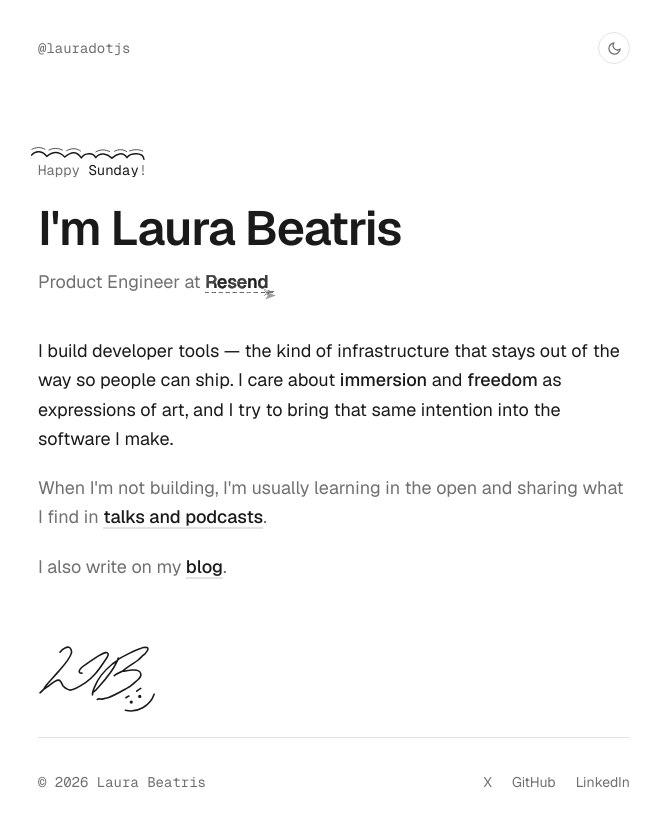
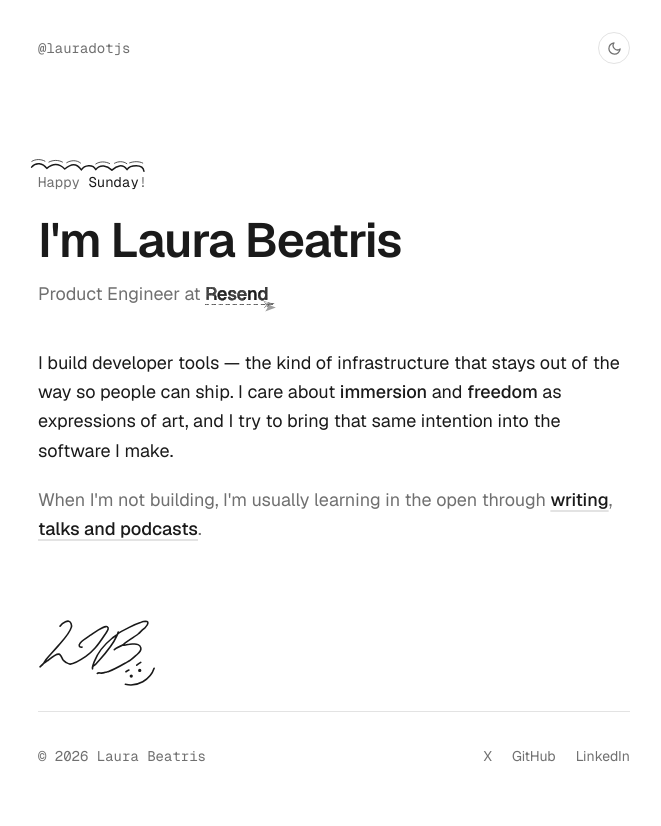
Before and after one commit to LauraBeatris/laurabeatris.com, a Next.js app: page / in a window 1280 px wide. Shown: the whole page, without its empty margins (306-967 px from the left). After the commit the page ends 800 px from the top, so only its background shows below. Built offline with nearby package versions, Linux system fonts and the light colour scheme.

Commit message:
feat(home): fold writing into the talks sentence

```diff
--- a/app/page.tsx
+++ b/app/page.tsx
@@ -3,11 +3,8 @@ import { Greeting } from "@/components/greeting";
 import { ResendLink } from "@/components/resend-link";
 import { SiteFooter } from "@/components/site-footer";
 import { ThemeToggle } from "@/components/theme-toggle";
-import { getPosts } from "@/lib/blog";
 
-export default async function Home() {
-  const posts = await getPosts();
-
+export default function Home() {
   return (
     <div className="mx-auto flex min-h-dvh max-w-[640px] flex-col overflow-x-clip px-6">
       <header className="flex items-center justify-between py-8">
@@ -38,7 +35,14 @@ export default async function Home() {
           </p>
           <p className="text-muted">
             When I&apos;m not building, I&apos;m usually learning in the open
-            and sharing what I find in{" "}
+            through{" "}
+            <Link
+              href="/blog"
+              className="font-medium text-foreground underline decoration-border decoration-2 underline-offset-4 transition-colors hover:decoration-accent"
+            >
+              writing
+            </Link>
+            ,{" "}
             <Link
               href="/talks"
               className="font-medium text-foreground underline decoration-border decoration-2 underline-offset-4 transition-colors hover:decoration-accent"
@@ -47,18 +51,6 @@ export default async function Home() {
             </Link>
             .
           </p>
-          {posts.length > 0 && (
-            <p className="text-muted">
-              I also write on my{" "}
-              <Link
-                href="/blog"
-                className="font-medium text-foreground underline decoration-border decoration-2 underline-offset-4 transition-colors hover:decoration-accent"
-              >
-                blog
-              </Link>
-              .
-            </p>
-          )}
         </div>
       </main>
 
```
